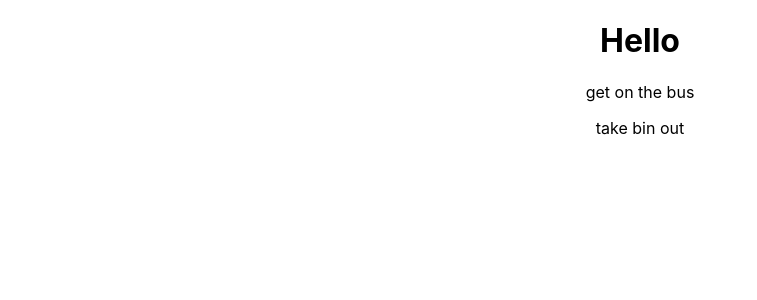
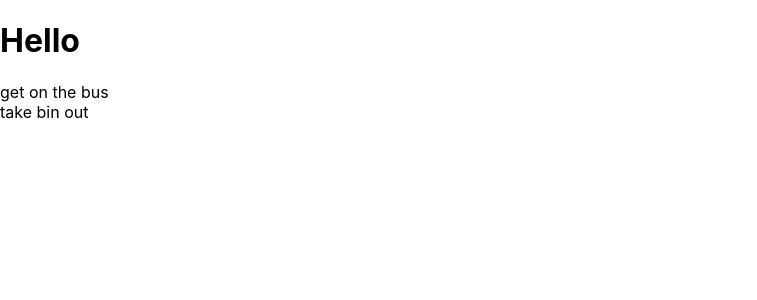
Before and after one commit to Martin2251/newtodo, a React (Create React App) app: page / in a window 1280 px wide. Shown: the top 300 px of the page, without its empty margins (0-757 px from the left). Built offline with nearby package versions, Linux system fonts and the light colour scheme.

Commit message:
added map and todo component

```diff
--- a/src/App.js
+++ b/src/App.js
@@ -7,13 +7,12 @@ function App() {
   const todos = ["get on the bus", "take bin out"];
 
   return (
-    <div className="App">
-      <h1>Hello</h1>
+    <div>
+      <h1> Hello</h1>
       {todos.map((todo) => (
-        <p>{todo}</p>
+        <Todo todo={todo} />
       ))}
     </div>
   );
 }
-
 export default App;
--- a/src/Components/Todo.js
+++ b/src/Components/Todo.js
@@ -0,0 +1,5 @@
+import React from "react";
+
+export default function Todo(props) {
+  return <div>{props.todo}</div>;
+}
```
